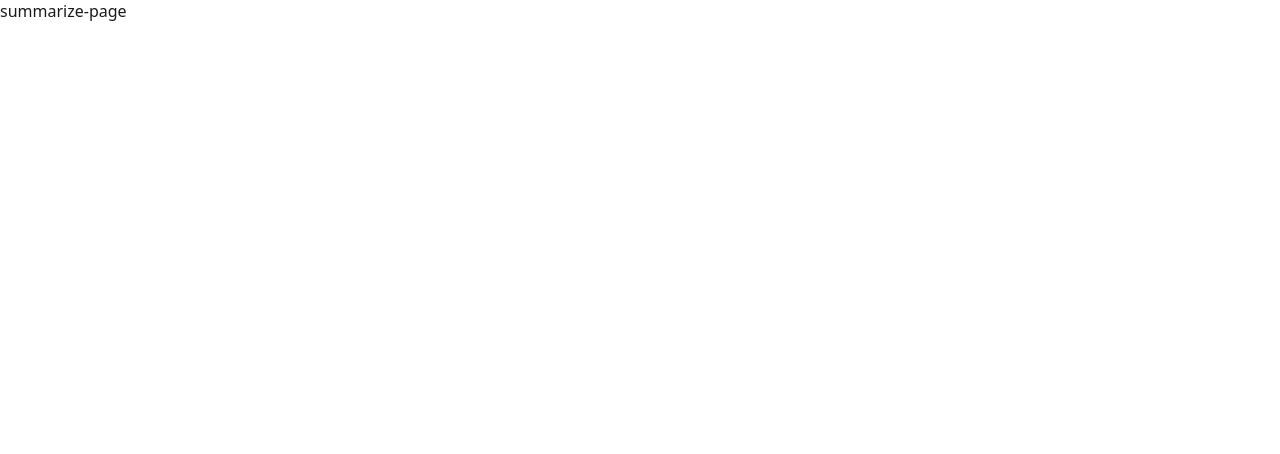
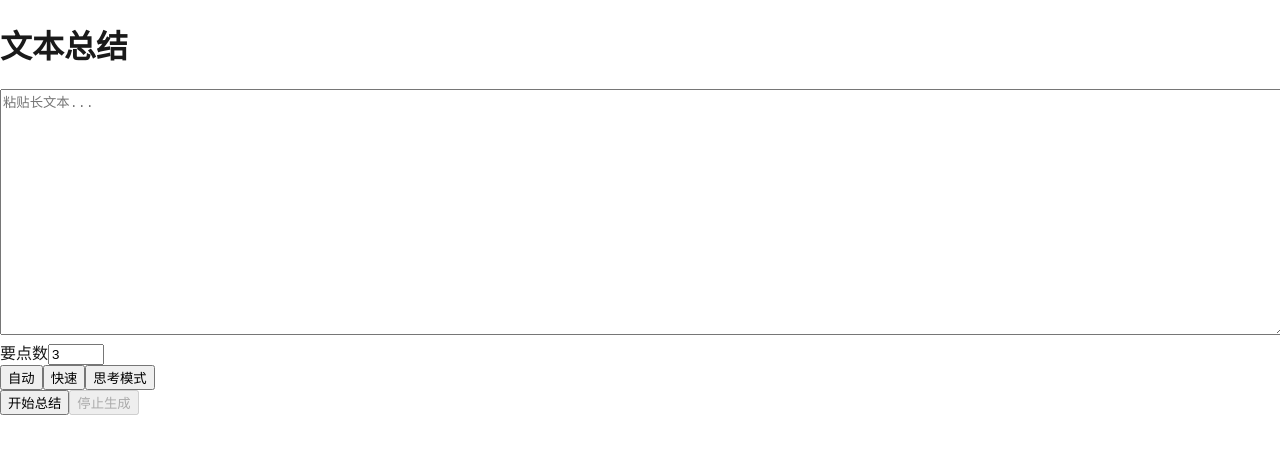
Before and after one commit to XTCi/ai-text-processing-app, a React (Vite) app in the folder frontend/: page /summarize in a window 1280 px wide. Shown: the top 454 px of the page. Built offline with nearby package versions, Linux system fonts and the light colour scheme; no server answers.

Commit message:
feat(frontend): add SummarizePage with virtual textarea and chunk progress

```diff
--- a/frontend/src/App.tsx
+++ b/frontend/src/App.tsx
@@ -1,10 +1,7 @@
 import { BrowserRouter, Routes, Route } from "react-router-dom";
 import { FunctionList } from "./pages/FunctionList";
+import { SummarizePage } from "./pages/SummarizePage";
 import { TranslatePage } from "./pages/TranslatePage";
-
-function Placeholder({ label }: { label: string }) {
-  return <div>{label}</div>;
-}
 
 export default function App() {
   return (
@@ -12,7 +9,7 @@ export default function App() {
       <Routes>
         <Route path="/" element={<FunctionList />} />
         <Route path="/translate" element={<TranslatePage />} />
-        <Route path="/summarize" element={<Placeholder label="summarize-page" />} />
+        <Route path="/summarize" element={<SummarizePage />} />
       </Routes>
     </BrowserRouter>
   );
--- /dev/null
+++ b/frontend/src/pages/SummarizePage.tsx
@@ -0,0 +1,39 @@
+import { useState } from "react";
+import { ModeToggle } from "../components/ModeToggle";
+import { StreamingOutput } from "../components/StreamingOutput";
+import { VirtualTextarea } from "../components/VirtualTextarea";
+import { useSSETask } from "../hooks/useSSETask";
+
+export function SummarizePage() {
+  const [text, setText] = useState("");
+  const [maxPoints, setMaxPoints] = useState(3);
+  const [mode, setMode] = useState<"auto" | "fast" | "think">("auto");
+  const { output, status, progressMessage, start, cancel } = useSSETask();
+
+  return (
+    <div>
+      <h1>文本总结</h1>
+      <VirtualTextarea value={text} onChange={setText} placeholder="粘贴长文本..." />
+      <label>
+        要点数
+        <input
+          type="number"
+          min={1}
+          max={10}
+          value={maxPoints}
+          onChange={(e) => setMaxPoints(Number(e.target.value))}
+        />
+      </label>
+      <ModeToggle value={mode} onChange={setMode} />
+      <div>
+        <button onClick={() => start("summarize", text, maxPoints, mode)} disabled={status === "running"}>
+          开始总结
+        </button>
+        <button onClick={cancel} disabled={status !== "running"}>
+          停止生成
+        </button>
+      </div>
+      <StreamingOutput text={output} status={status} progressMessage={progressMessage} />
+    </div>
+  );
+}
```
